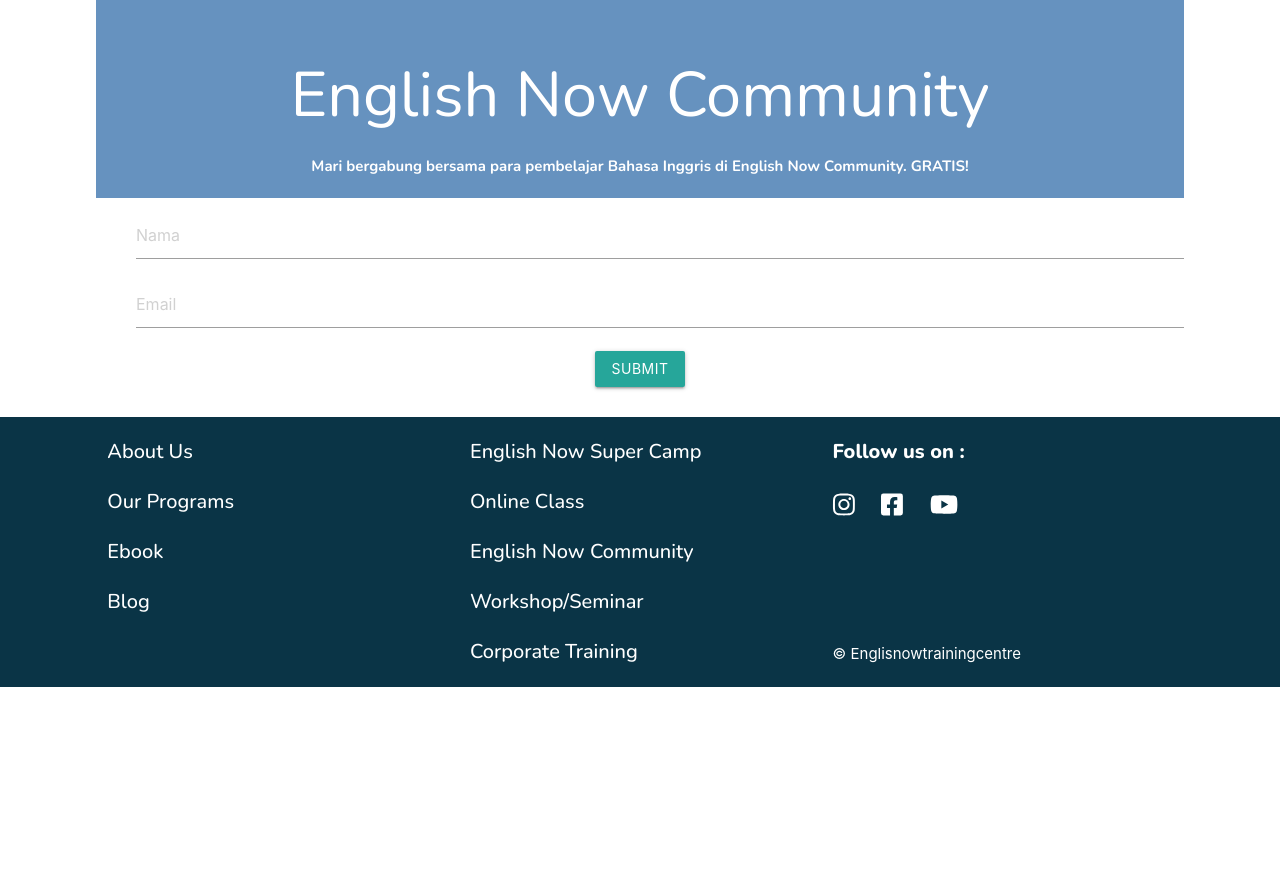
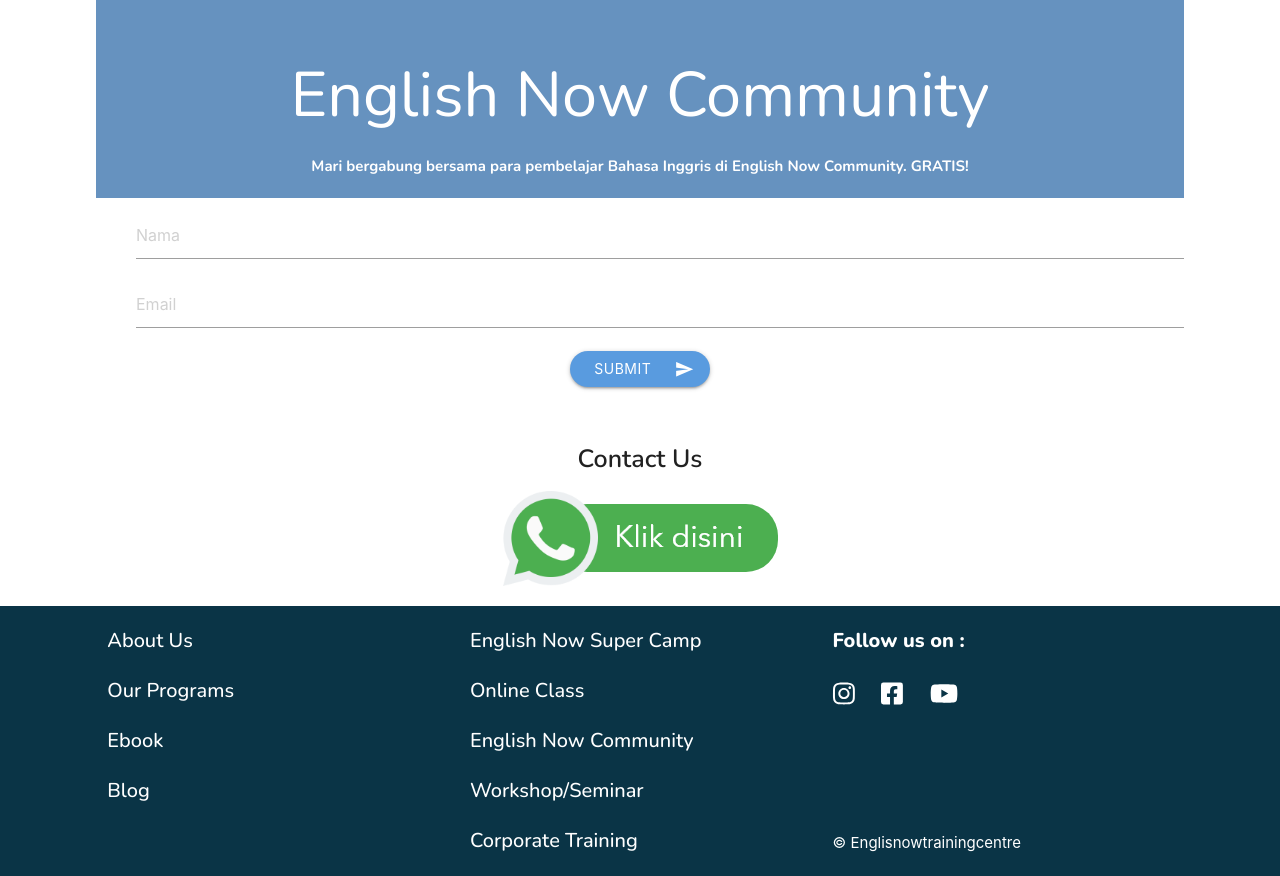
Before and after one commit to sirajul777/enowtraining, a CodeIgniter app: page /database/index.php/community/index in a window 1280 px wide. Shown: the part 2138-3014 px from the top of the page. Before the commit the page ends 2825 px from the top, so only its background shows below. Run offline with CodeIgniter, Linux system fonts and the light colour scheme; some libraries are stand-ins or nearby versions.

Commit message:
fix community

```diff
--- a/application/config/config.php
+++ b/application/config/config.php
@@ -23,7 +23,7 @@ defined('BASEPATH') or exit('No direct script access allowed');
 | a PHP script and you can easily do that on your own.
 |
 */
-$config['base_url'] = 'http://localhost/enow/';
+$config['base_url'] = 'http://www.englishnowtrainingcentre.com/';
 
 /*
 |--------------------------------------------------------------------------
--- a/application/views/homepage/community.php
+++ b/application/views/homepage/community.php
@@ -15,7 +15,7 @@
                 </div>
             </div>
         </div>
-        <div class="row">
+        <div class="row card-client">
             <div class="col s12 center">
                 <a class="btn tombol5" type="button" href="#daftarcommunity" id="daftar_community">Daftar Sekarang</a>
             </div>
@@ -54,7 +54,6 @@
             <div class="col s12 m6">
                 <div class="dasar">
                     <i class="fas fa-check"></i>
-
                     <p class="p-collect">Anda yang sudah mahir dan ingin terus berlatih Bahasa Inggris bersama pembelajar lainnya.</p>
                 </div>
                 <div class="dasar">
@@ -176,7 +175,9 @@
                         </div>
 
                         <div class="form-controls">
-                            <button class="btn slate kirimemail-btn-submit .tombol">Submit</button>
+                            <button class="btn slate kirimemail-btn-submit tombol">Submit
+                                <i class="material-icons right">send</i>
+                            </button>
                         </div>
                     </form>
 
@@ -186,3 +187,15 @@
     </div>
 </div>
 <!-- end form mail -->
+<section class="contact">
+    <div class="container">
+        <div class="row">
+            <div class="col s12">
+                <h3 class="h-contact center">Contact Us</h3>
+            </div>
+            <div class="col s12 center">
+                <a href="https://wa.me/6281316621562"><img class="responsive-img" src="<?= base_url('assets/'); ?>img/wa.png"></a>
+            </div>
+        </div>
+    </div>
+</section>
--- a/assets/css/enow.css
+++ b/assets/css/enow.css
@@ -30,8 +30,7 @@
 }
 
 /* ! membuat tombol di tengah */
-.tombol,
-.btn {
+.tombol {
 	margin-left: auto;
 	margin-right: auto;
 }
@@ -71,7 +70,7 @@
 .btn.tombol5 {
 	background-color: #599bdf !important;
 	border-radius: 18px;
-	max-width: 400px;
+	width: 400px;
 	margin-top: 40px;
 }
 
@@ -338,6 +337,10 @@ img {
 	height: 50%;
 }
 
+.contact {
+	margin-bottom: 20px;
+}
+
 .quots {
 	background-color: #fae175;
 }
@@ -583,12 +586,7 @@ footer {
 		margin-right: 29% !important;
 	}
 
-	.btn.tombol5 {
-		justify-content: center;
-		align-items: center;
-		flex-wrap: wrap;
-		display: block;
-	}
+
 
 	.btn.tombol {
 		width: 140px;
--- a/assets/js/enow.js
+++ b/assets/js/enow.js
@@ -63,6 +63,17 @@ $(window).resize(function () {
 
 
 $(window).ready(function () {
+	$('.tombol5').on('click', function (e) {
+		var sc = $(this).attr('href');
+		var elementsc = $(sc);
+
+		e.preventDefault();
+		$('html,body').animate({
+			scrollTop: elementsc.offset().top
+		}, 1000);
+	});
+
+
 	if (pasbaner2.matches) {
 		$("#p-1,#p-2,.h-super").css("text-align", "center");
 		$(".h-class,.h-super").css("text-align", "center");
@@ -72,14 +83,3 @@ $(window).ready(function () {
 });
 
 // scroll triger
-$('#daftar_community').on('click', function (e) {
-	var sc = $(this).attr('href');
-	var elementsc = $(sc);
-
-
-	$('html,body').animate({
-		scrollTop: elementsc.offset().top
-	}, 500);
-
-	e.preventDefault();
-});
```
